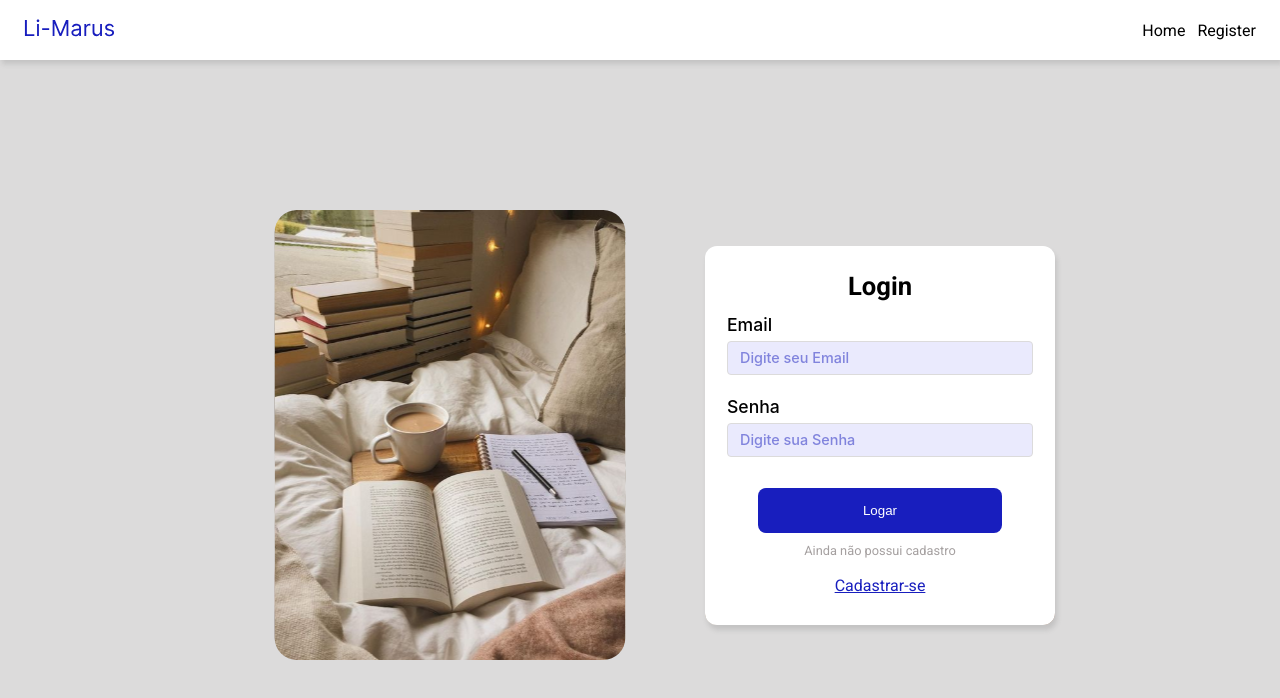
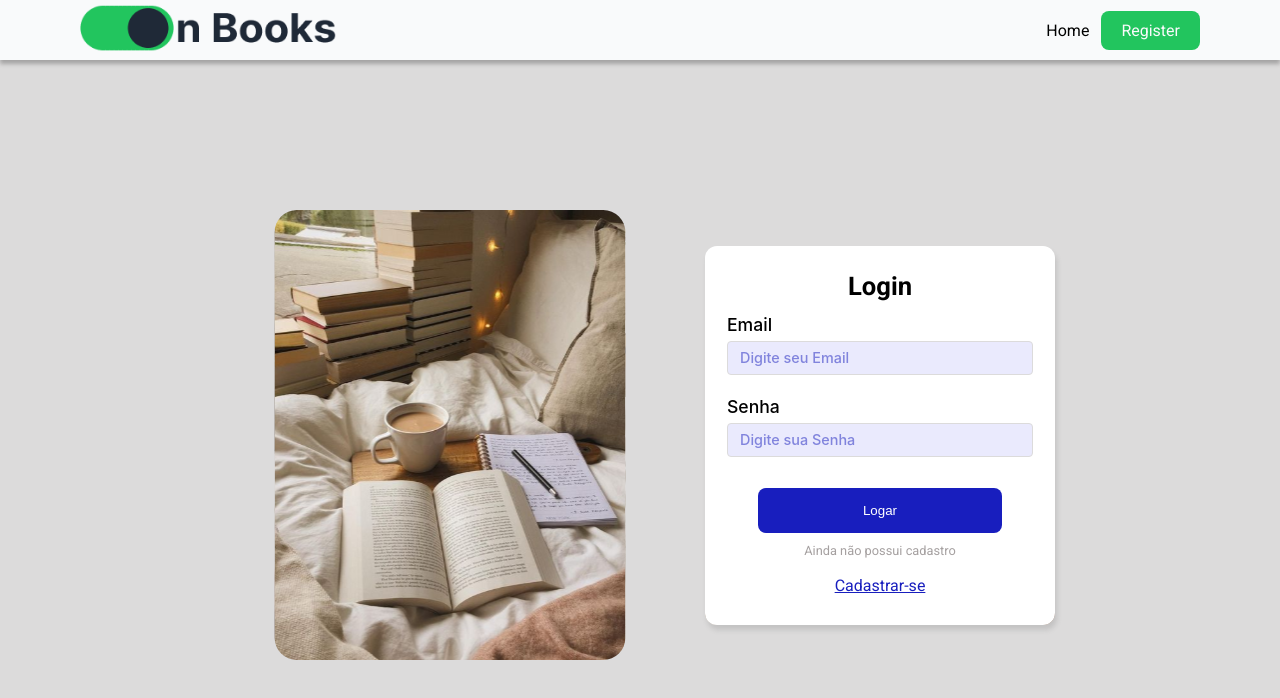
Before and after one commit to Grupo-5-Daniel-Kenzie-Academy/Projeto-On-Books, a React (Create React App) app: page /login in a window 1280 px wide. Shown: the top 698 px of the page. Built offline with nearby package versions, Linux system fonts and the light colour scheme.

Commit message:
feat:cria nova pagina home

```diff
--- a/src/components/Header/index.tsx
+++ b/src/components/Header/index.tsx
@@ -1,5 +1,5 @@
 import { Link } from "react-router-dom";
-import Logo from "../../assets/img/Logo.svg";
+import Logo from "../../assets/img/mewLogo.png";
 import * as S from "./style";
 
 interface iRoutes {
@@ -17,7 +17,7 @@ export function Header({ route1, route2, nameRoute1, nameRoute2 }: iRoutes) {
       </figure>
       <div>
         <Link to={route1}>{nameRoute1}</Link>
-        <Link to={route2}>{nameRoute2}</Link>
+        <Link className="btnLogin" to={route2}>{nameRoute2}</Link>
       </div>
     </S.Header>
   );
--- a/src/components/Header/style.ts
+++ b/src/components/Header/style.ts
@@ -3,8 +3,8 @@ import styled from "styled-components";
 export const Header = styled.header`
   width: 100%;
   min-height: 60px;
-  padding: 0 24px 0 24px;
-  background-color: var(--white);
+  padding: 0 80px 0 80px;
+  background: #F9FAFB;
   display: flex;
   align-items: center;
   justify-content: space-between;
@@ -13,18 +13,44 @@ export const Header = styled.header`
   left: 0;
   z-index: 99;
 
-  box-shadow: rgb(99 99 99 / 20%) 2px 4px 5px 0px;
-  display: flex;
+  @media(max-width: 584px){
+    padding: 20px;
+    flex-direction: column;
+    gap: 15px;
+  }
 
-  @media (max-width: 250px) {
-    flex-wrap: wrap;
-    padding: 10px 24px 10px 24px;
-    justify-content: center;
-    gap: 15px;
+  box-shadow: 0px 4px 4px rgba(0, 0, 0, 0.25);
+
+  img{
+    width: 257px;
+    height: 48px;
 
   }
+
   div {
     display: flex;
+    align-items: center;
     gap: 12px;
+
+    @media(max-width: 584px){
+      width: 100%;
+      justify-content: space-evenly;
+  }
+    a{
+      :hover{color:#22C55E}
+    }
+
+  }
+  .btnLogin{
+    background-color: #22C55E;
+    color: #F9FAFB;
+    padding: 10px 20px;
+    border-radius: 8px;
+
+
+    :hover{
+       background-color:  #86EFAC;
+       color: black;
+    }
   }
 `;
--- a/src/pages/Home/index.tsx
+++ b/src/pages/Home/index.tsx
@@ -5,21 +5,15 @@ export const Home = () => {
   return (
     <>
       <Header
-        route1={"/login"}
-        route2={"/register"}
-        nameRoute1={"Login"}
-        nameRoute2={"Cadastro"}
+        route1={"/register"}
+        route2={"/login"}
+        nameRoute1={"Cadastrar"}
+        nameRoute2={"Login"}
       />
       <S.Main>
         <div>
-          <S.articleInfo>
-            Em uma era onde a tecnologia é extremamente presente, é dificil
-            ficar longe do computador e do celular, e ler um bom livro acaba
-            sendo apenas um sonho em meio a rotina, então criamos a Li-Marus
-            onde recomendamos você leitor a conhecer livros e se aventurar em
-            suas páginas.
-            <span>Deixe a imaginação fluir.</span>
-          </S.articleInfo>
+         <h3><strong>Conecte-se</strong> <br/> aos livros</h3>
+         <p>Aqui você vai encontrar <br /> o melhor da literatura. </p>
         </div>
       </S.Main>
     </>
--- a/src/pages/Home/style.ts
+++ b/src/pages/Home/style.ts
@@ -1,75 +1,57 @@
 import styled from "styled-components";
 
 export const Main = styled.main`
-  background-color: var(--grey-3);
+  margin: 0 auto;
+  width: 100%;
+  max-width: 1000px;
+  min-height: 100vh;
+  padding: 15px;
 
-  min-height: 100vh;
-  padding: 34px;
 
   display: flex;
   align-items: center;
+  justify-content: flex-end;
 
-  div {
-    box-shadow: rgba(0, 0, 0, 0.35) 0px 5px 15px;
+  div{
 
-    margin: 0 auto;
-    height: 90%;
-    width: 90%;
+    h3{
+      font-weight: 700;
+      font-size: 128px;
+      line-height: 155px;
 
-    border-radius: 8px;
-
-    background-image: url("https://mir-s3-cdn-cf.behance.net/projects/max_808_webp/e1a4dd124126853.Y3JvcCwzNTA4LDI3NDMsMCwyNDky.jpg");
-    background-repeat: no-repeat;
-    background-size: cover;
-
-    display: flex;
-    align-items: center;
-
-    padding: 15px 0;
-
-
-    @media (min-width: 700px) {
-      height: 500px;
-      width: 60%;
-
+      strong{
+        color: #22C55E;
+      }
+      @media(max-width: 740px){
+        font-size: 100px;
+  }
+  @media(max-width: 563px){
+        font-size: 80px;
+  }
+  @media(max-width: 453px){
+        font-size: 60px;
+  }
+  @media(max-width: 355px){
+        font-size: 40px;
+        line-height: 200%;
+  }
+    }
+    p{
+      font-weight: 700;
+      font-size: 64px;
+      line-height: 150%;
+      @media(max-width: 740px){
+        font-size: 50px;
+  }
+  @media(max-width: 563px){
+        font-size: 40px;
+  }
+  @media(max-width: 453px){
+        font-size: 30px;
+  }
+  @media(max-width: 355px){
+        font-size: 25px;
+  }
     }
   }
 `;
-export const articleInfo = styled.article`
-  box-shadow: rgba(99, 99, 99, 0.2) 0px 2px 8px 0px;
-  margin: 0 auto;
-  width: 90%;
-  height: 330px;
-  padding: 12px;
-
-  background: var(--color-primary-70);
-  color: var(--white);
-  border-radius: var(--radius-20);
-
-  transform: rotate(-0.12deg);
-
-  display: flex;
-  flex-direction: column;
-  justify-content: center;
-  gap: 12px;
-
-  font-family: "Inter";
-  font-style: normal;
-  font-weight: 400;
-  font-size: 1rem;
-  line-height: 22px;
-  span {
-    display: flex;
-    align-items: center;
-    justify-content: center;
-  }
-
-  @media (min-width: 700px) {
-    width: 90%;
-    max-width: 500px;
-    height: 250px;
-
-    padding: 0 25px;
-
-  }
-`;
```
Also changed, not shown: src/assets/img/mewLogo.png (added).
